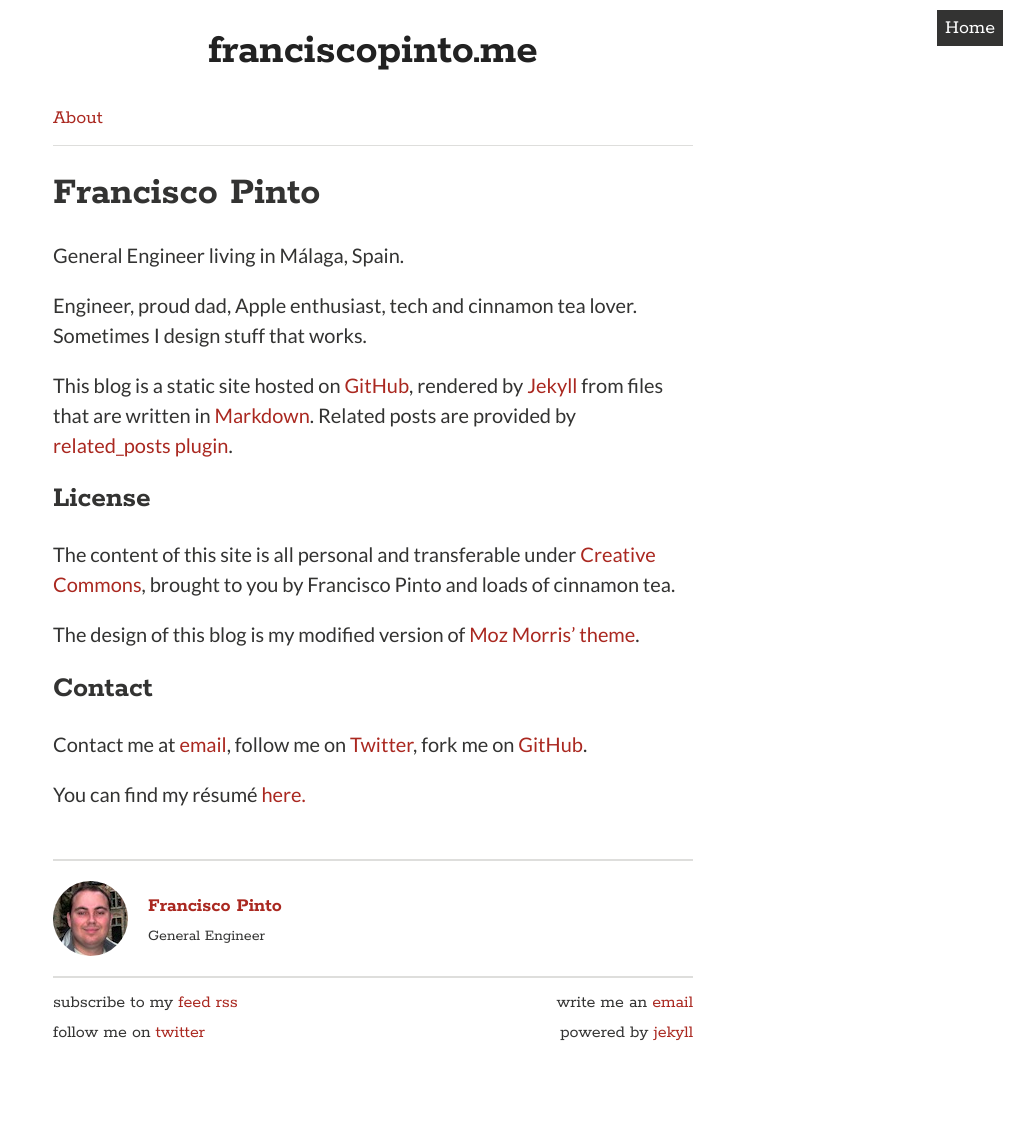
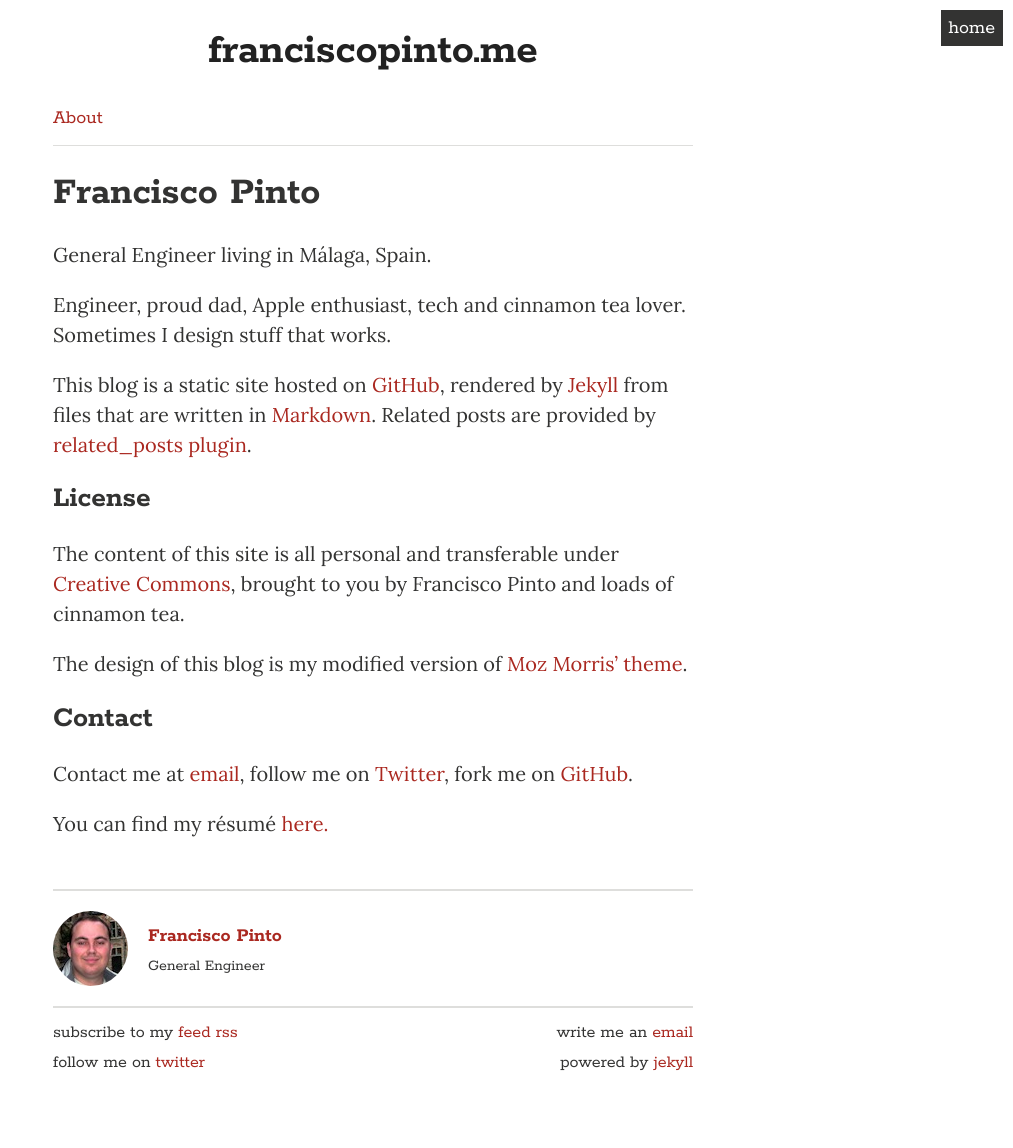
Before and after one commit to francisjpo/francisjpo.github.io, a Jekyll site: the page built from about.html, in a window 1280 px wide. Shown: the whole page, without its empty margins (267-1280 px from the left). Built offline with Jekyll 4.4.1, drawn with Linux system fonts in a browser that asks for light colours; before the commit the page ends 1118 px from its top, so only the background shows below that.

Commit message:
Font Lora added.

```diff
--- a/404.html
+++ b/404.html
@@ -1,8 +1,7 @@
 ---
 layout: default
 title: "404"
-image: headers/kernelpanic.png
-color: a1a1ab
+type: home
 ---
 
 <article>
--- a/_layouts/default.html
+++ b/_layouts/default.html
@@ -16,7 +16,7 @@
         <link rel="stylesheet" href="/css/syntax.css" />
         <link rel="shortcut icon" href="/images/favicon.png" />
         <link rel="apple-touch-icon-precomposed" href="/images/apple-touch-icon-precomposed.png"/>
-        <link href='http://fonts.googleapis.com/css?family=Rokkitt:400,700|Lato:400,300|Inconsolata:400,700' rel='stylesheet' type='text/css'/>
+        <link href='http://fonts.googleapis.com/css?family=Rokkitt:400,700|Lora:400,700|Inconsolata:400,700' rel='stylesheet' type='text/css'/>
         <style>
             a, .date span {
                 {% case page.type %}
@@ -47,9 +47,9 @@
                 <ul>
                     <li>
                         {% if page.link == 'home' %}
-                          <a href="/">Home</a>
+                          <a href="/">home</a>
                         {% else %}
-                          <a href="/about.html">About</a>
+                          <a href="/about.html">about</a>
                         {% endif %}
                     </li>
                 </ul>
--- a/css/screen.css
+++ b/css/screen.css
@@ -125,7 +125,7 @@ article {
 }
 
 article section.content {
-    font-family: Lato, Helvetica, Arial, sans-serif;
+    font-family: Lora, Georgia, Cambria, serif;
 }
 
 .main {
```
